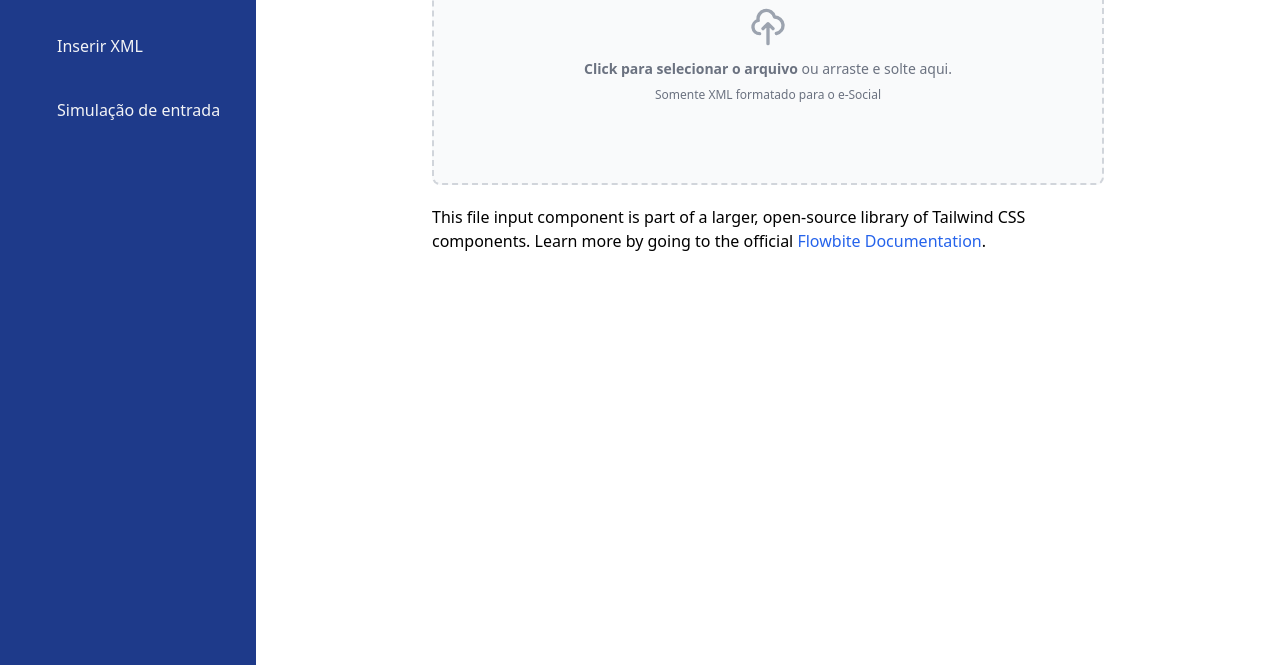
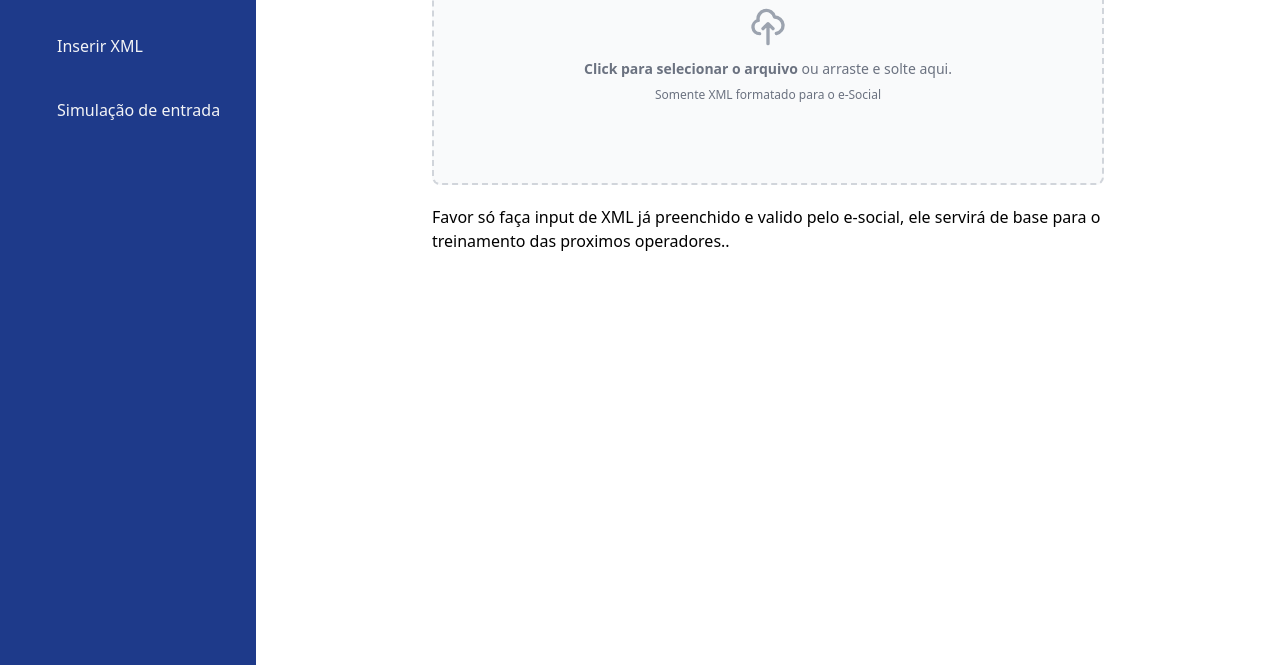
Before and after one commit to CaioBarreto93/e-Social-Learning-Portal, a website: page pages/principalPage.html in a window 1280 px wide. Shown: the part 135-800 px from the top of the page. Drawn offline with nearby package versions, Linux system fonts and the light colour scheme.

Commit message:
Mudança de descrição na Page de XML

```diff
--- a/pages/principalPage.html
+++ b/pages/principalPage.html
@@ -56,10 +56,7 @@
             </label>
         </div>
 
-      <p class="mt-5">This file input component is part of a larger, open-source library of Tailwind CSS components. Learn
-        more
-        by going to the official <a class="text-blue-600 hover:underline"
-          href="#" target="_blank">Flowbite Documentation</a>.
+      <p class="mt-5">Favor só faça input de XML já preenchido e valido pelo e-social, ele servirá de base para o treinamento das proximos operadores.</a>.
       </p>
         <script src="https://unpkg.com/flowbite@1.4.0/dist/flowbite.js"></script>
     </div>
```
